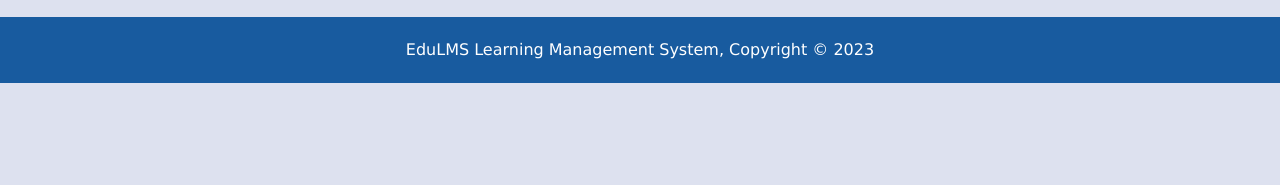
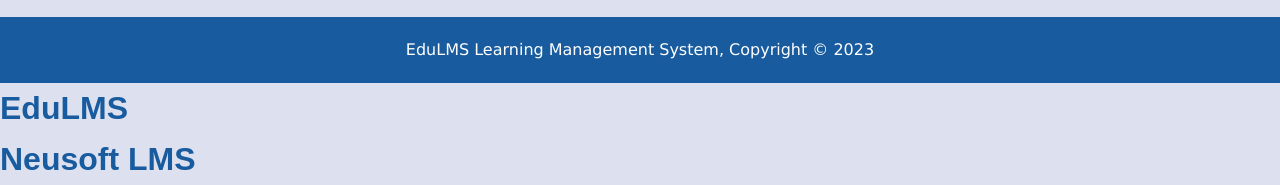
Before and after one commit to neusoftlms/Neusoft, a plain HTML site: page index.html in a window 1280 px wide. Shown: the part 727-912 px from the top of the page. Before the commit the page ends 810 px from the top, so only its background shows below. Drawn offline with Linux system fonts and the light colour scheme.

Commit message:
Update index.html

```diff
--- a/index.html
+++ b/index.html
@@ -68,3 +68,8 @@
     <script src="js/main.js"></script>
 </body>
 </html>
+<!-- Before -->
+<h1><span class="highlight">Edu</span>LMS</h1>
+
+<!-- After -->
+<h1><span class="highlight">Neusoft</span> LMS</h1>
```
